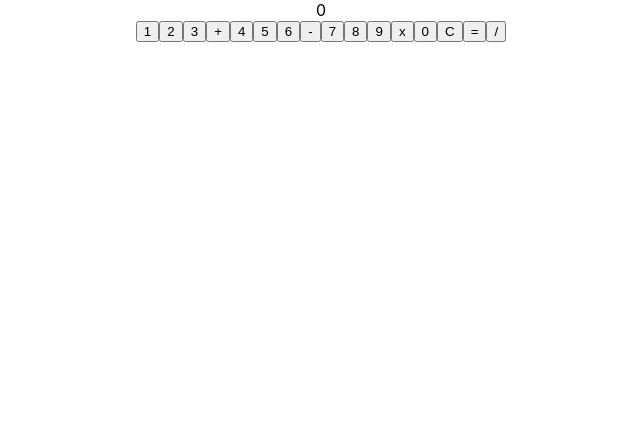
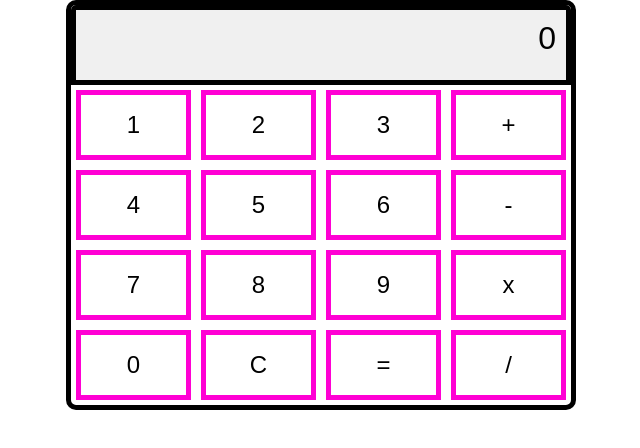
Before and after one commit to kiminamo/calculator, a React (Create React App) app: page / in a window 1280 px wide. Shown: the top 448 px of the page, without its empty margins (319-959 px from the left). Built offline with nearby package versions, Linux system fonts and the light colour scheme.

Commit message:
second commit

```diff
--- a/src/App.css
+++ b/src/App.css
@@ -1,38 +1,38 @@
 .App {
   text-align: center;
+  box-sizing: border-box;
+  font-family: Arial, sans-serif;
 }
 
-.App-logo {
-  height: 40vmin;
-  pointer-events: none;
+.Calc {
+  width: 500px;
+  border: 5px solid black;
+  margin: auto;
+  border-radius: 10px;
+  overflow: hidden;
 }
 
-@media (prefers-reduced-motion: no-preference) {
-  .App-logo {
-    animation: App-logo-spin infinite 20s linear;
-  }
+.Disp {
+  border: 5px solid rgb(0, 0, 0);
+  height: 50px;
+  font-size: 2em;
+  text-align: right;
+  padding: 10px;
+  background-color: #f0f0f0;
 }
 
-.App-header {
-  background-color: #282c34;
-  min-height: 100vh;
-  display: flex;
-  flex-direction: column;
-  align-items: center;
-  justify-content: center;
-  font-size: calc(10px + 2vmin);
-  color: white;
+.Button {
+  border: 5px solid rgb(255, 0, 212);
+  height: 70px;
+  width: calc(25% - 10px);
+  margin: 5px;
+  display: inline-block;
+  font-size: 1.5em;
+  background-color: #fff;
 }
 
-.App-link {
-  color: #61dafb;
+.ButtonsContainer {
+  display: flex;
+  flex-wrap: wrap;
+  justify-content: center;
 }
-
-@keyframes App-logo-spin {
-  from {
-    transform: rotate(0deg);
-  }
-  to {
-    transform: rotate(360deg);
-  }
-}
```
